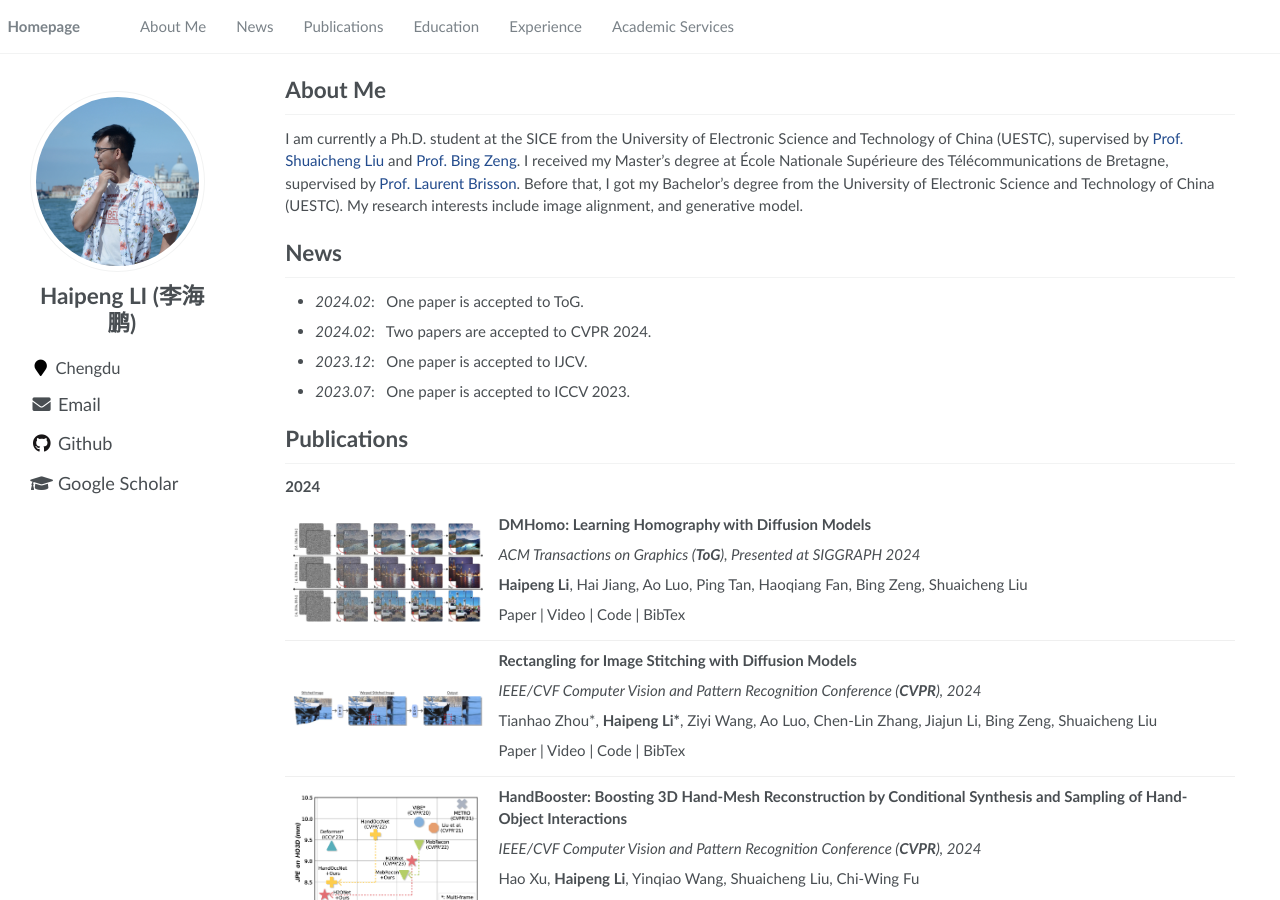
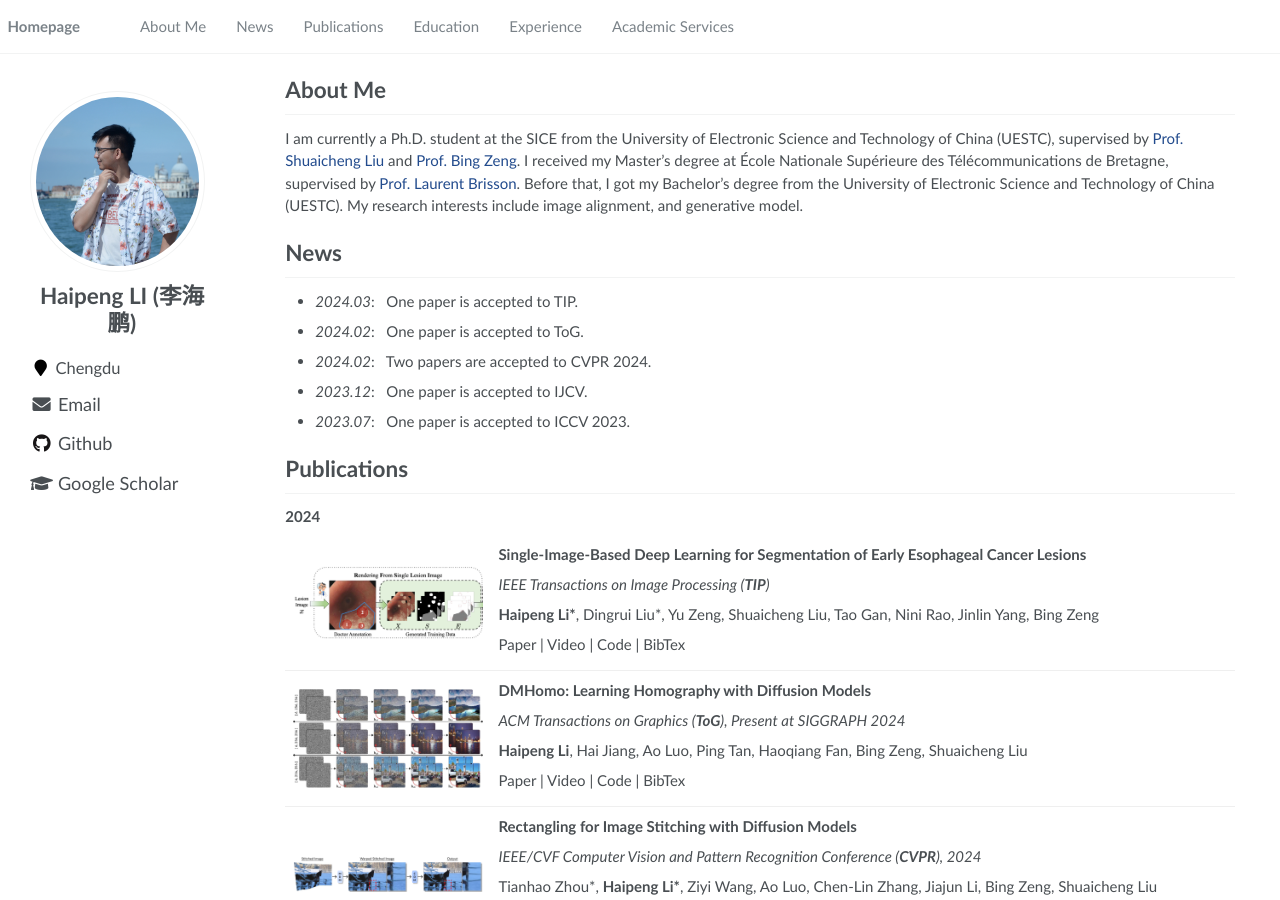
Before and after one commit to lhaippp/lhaippp.github.io, a Jekyll site: the page built from _pages/about.md, in a window 1280 px wide and 900 px high. Built offline with Jekyll 4.4.1, drawn with Linux system fonts in a browser that asks for light colours.

Commit message:
update YOHO

```diff
--- a/_pages/about.md
+++ b/_pages/about.md
@@ -22,6 +22,7 @@ I am currently a Ph.D. student at the SICE from the University of Electronic Sci
 
 # News
 
+- *2024.03*: &nbsp; One paper is accepted to TIP.
 - *2024.02*: &nbsp; One paper is accepted to ToG.
 - *2024.02*: &nbsp; Two papers are accepted to CVPR 2024.
 - *2023.12*: &nbsp; One paper is accepted to IJCV.
@@ -31,12 +32,25 @@ I am currently a Ph.D. student at the SICE from the University of Electronic Sci
 
 **2024**
 
+<div class='paper-box'><div class='paper-box-image'><img src='collections/2024_YOHO/YOHO.png' alt="sym" width="100%"></div>
+<div class='paper-box-text' markdown="1">
+
+**Single-Image-Based Deep Learning for Segmentation of Early Esophageal Cancer Lesions**
+
+*IEEE Transactions on Image Processing (**TIP**)*
+
+**Haipeng Li\***, Dingrui Liu\*, Yu Zeng, Shuaicheng Liu, Tao Gan, Nini Rao, Jinlin Yang, Bing Zeng
+
+Paper \| Video \| Code \| BibTex <strong><span class='show_paper_citations' data='3WQTKocAAAAJ:WF5omc3nYNoC'></span></strong>
+</div>
+</div>
+
 <div class='paper-box'><div class='paper-box-image'><img src='collections/2024_DMHomo/DMHomo.png' alt="sym" width="100%"></div>
 <div class='paper-box-text' markdown="1">
 
 **DMHomo: Learning Homography with Diffusion Models**
 
-*ACM Transactions on Graphics (**ToG**), Presented at SIGGRAPH 2024*
+*ACM Transactions on Graphics (**ToG**), Present at SIGGRAPH 2024*
 
 **Haipeng Li**, Hai Jiang, Ao Luo, Ping Tan, Haoqiang Fan, Bing Zeng, Shuaicheng Liu
 
```
Also changed, not shown: collections/2024_DMHomo/DMHomo.md (deleted, +0 -7 lines), collections/2024_YOHO/YOHO.png (added).
